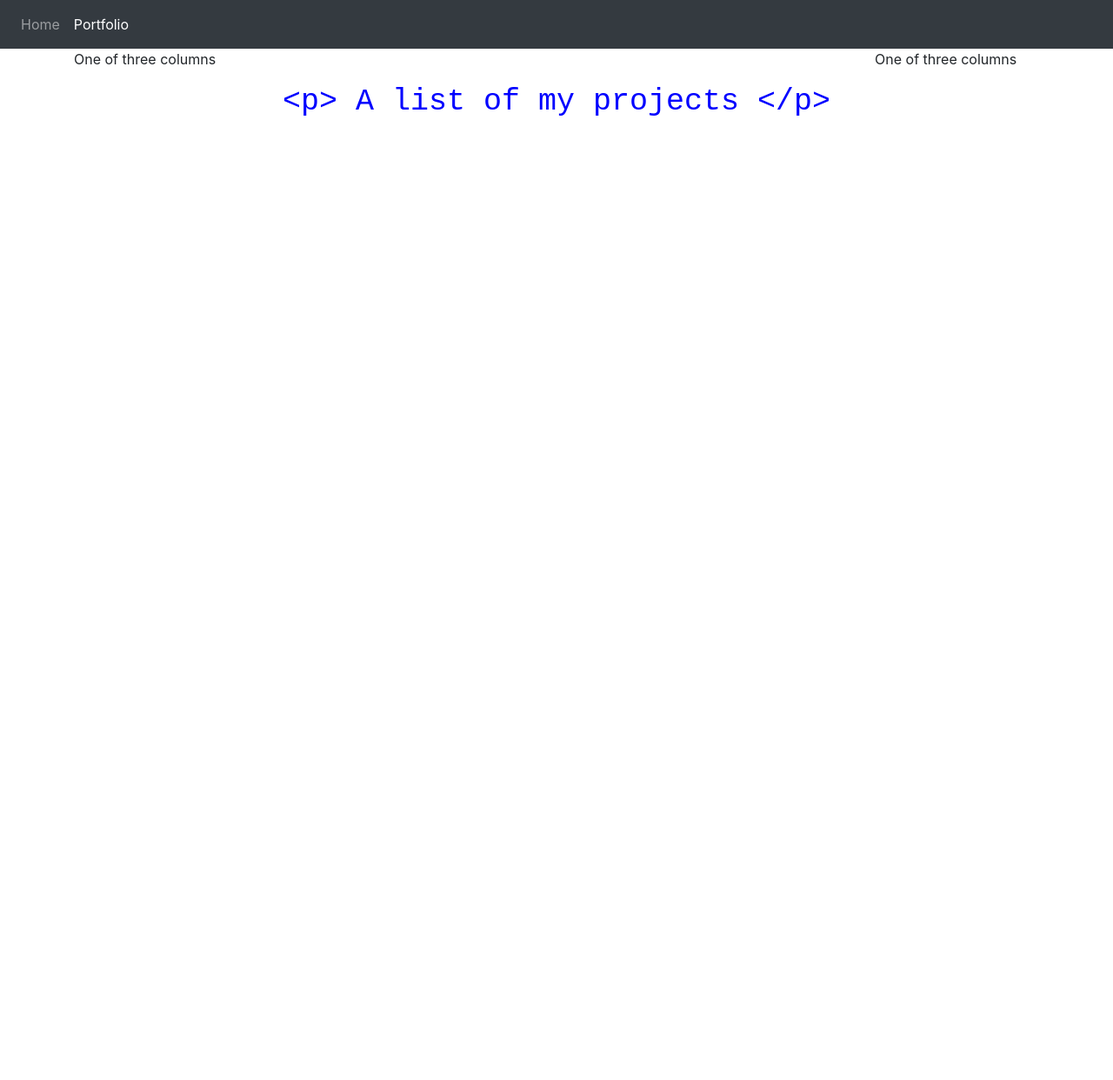
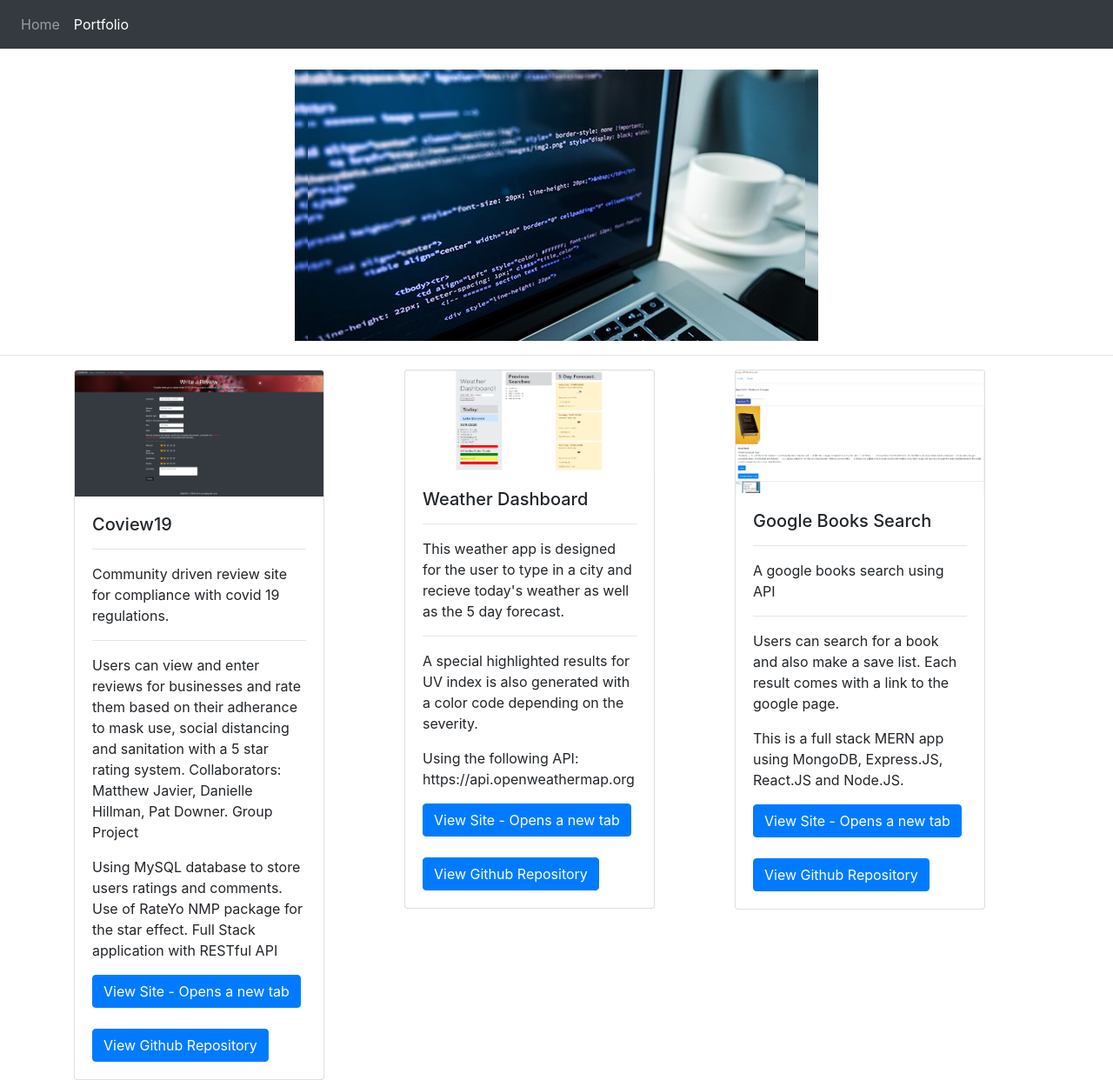
Before and after one commit to brianra2nil/gradPortfolio, a plain HTML site: page portfolio.html in a window 1280 px wide. Shown: the whole page at 87% size. Before the commit the page ends 800 px from the top, so only its background shows below. Drawn offline with nearby package versions, Linux system fonts and the light colour scheme.

Commit message:
updated portfolio

```diff
--- a/portfolio.html
+++ b/portfolio.html
@@ -7,7 +7,7 @@
     <title>Brian Ratunil</title>
     <link rel="stylesheet" href="https://stackpath.bootstrapcdn.com/bootstrap/4.5.2/css/bootstrap.min.css"
         integrity="sha384-JcKb8q3iqJ61gNV9KGb8thSsNjpSL0n8PARn9HuZOnIxN0hoP+VmmDGMN5t9UJ0Z" crossorigin="anonymous">
-        <link rel="stylesheet" href="style.css">
+    <link rel="stylesheet" href="style.css">
 </head>
 
 <body>
@@ -29,20 +29,83 @@
             </ul>
         </div>
     </nav>
+    <br>
 
     <div class="container">
         <div class="row">
           <div class="col-sm">
-            One of three columns
+
           </div>
+          <div class="col-sm background img-fluid">
+            <p class="background img-fluid"></p>
+        </div>
           <div class="col-sm">
-            <p> <xmp class='about'> <p> A list of my projects </p> </xmp> </p>
-          </div>
-          <div class="col-sm">
-            One of three columns
+
           </div>
         </div>
       </div>
+
+<hr>
+
+    <div class="container">
+        <div class="row">
+            <div class="col-sm">
+                <div class="card" style="width: 18rem;">
+                    <img src="./pics/coview19.png" class="card-img-top" alt="coview19">
+                    <div class="card-body">
+                        <h5 class="card-title">Coview19</h5>
+                        <hr>
+                        <p class="card-text">Community driven review site for compliance with covid 19 regulations.</p>
+                        <hr>
+                        <p>Users can view and enter reviews for businesses and rate them based on their adherance to
+                            mask use, social distancing and sanitation with a 5 star rating system.  Collaborators: Matthew Javier, Danielle Hillman, Pat Downer.  Group Project</p>
+                        <p>Using MySQL database to store users ratings and comments.  Use of RateYo NMP package for the star effect.  Full Stack application with RESTful API</p>
+                        <a href="https://sleepy-forest-03534.herokuapp.com/" target='_blank'
+                            class="btn btn-primary">View Site - Opens a new tab</a>
+                            <br><br>
+                            <a href="https://github.com/mattjavier/coview-19" target='_blank'
+                            class="btn btn-primary">View Github Repository</a>
+                    </div>
+                </div>
+            </div>
+            <div class="col-sm">
+                <div class="card" style="width: 18rem;">
+                    <img src="./pics/weather.png" class="card-img-top" alt="coview19">
+                    <div class="card-body">
+                        <h5 class="card-title">Weather Dashboard</h5>
+                        <hr>
+                        <p class="card-text">This weather app is designed for the user to type in a city and recieve today's weather as well as the 5 day forecast. </p>
+                        <hr>
+                        <p>A special highlighted results for UV index is also generated with a color code depending on the severity.</p>
+                        <p>Using the following API: https://api.openweathermap.org</p>
+                        <a href="https://brianra2nil.github.io/weather/" target='_blank'
+                            class="btn btn-primary">View Site - Opens a new tab</a>
+                            <br><br>
+                            <a href="https://github.com/brianra2nil/weather" target='_blank'
+                            class="btn btn-primary">View Github Repository</a>
+                    </div>
+                </div>
+            </div>
+            <div class="col-sm">
+                <div class="card cardp" style="width: 18rem">
+                    <img src="./pics/googlebook.png" class="card-img-top" alt="googlebooks">
+                    <div class="card-body">
+                        <h5 class="card-title">Google Books Search</h5>
+                        <hr>
+                        <p class="card-text">A google books search using API</p>
+                        <hr>
+                        <p>Users can search for a book and also make a save list.  Each result comes with a link to the google page.</p>
+                        <p>This is a full stack MERN app using MongoDB, Express.JS, React.JS and Node.JS.</p>
+                        <a href="https://safe-stream-31431.herokuapp.com/" target='_blank'
+                            class="btn btn-primary">View Site - Opens a new tab</a>
+                            <br><br>
+                            <a href="https://github.com/brianra2nil/googlebooks" target='_blank'
+                            class="btn btn-primary">View Github Repository</a>
+                    </div>
+                </div>
+            </div>
+        </div>
+    </div>
 
 
 
--- a/style.css
+++ b/style.css
@@ -6,8 +6,19 @@ font-size: 40px;
 
 
 .about {
-    font-size:  35px;
+    font-size:  20px;
     color: blue;
+    text-align: center;
+
+}
+
+.background {
+    background-image: url("./pics/codinglaptop.jpg");
+    background-repeat: no-repeat;
+    height: 312px;
+    width: 602px;
+
+
 }
 
 .skill {
```
Also changed, not shown: pics/1080ti.jpg (added), pics/codinglaptop.jpg (added), pics/coview19.png (added), pics/googlebook.png (added), pics/weather.png (added).
